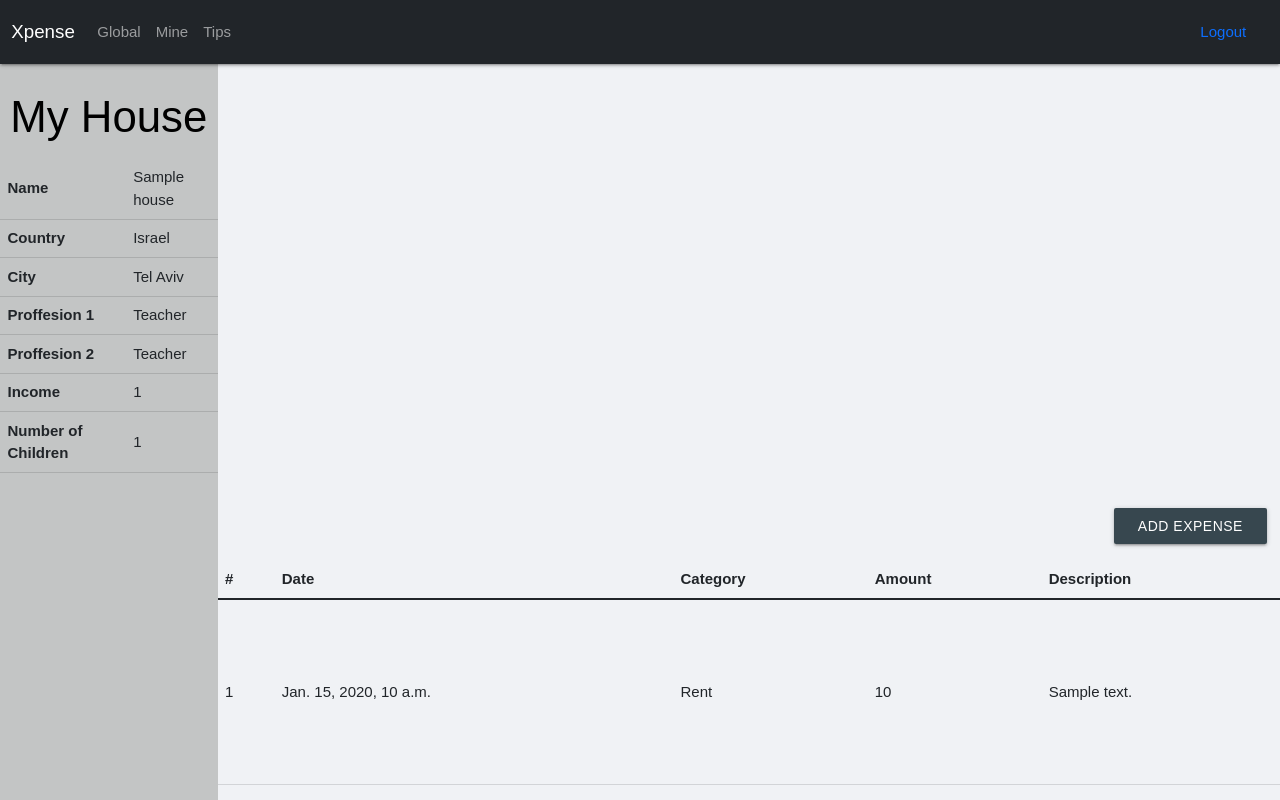
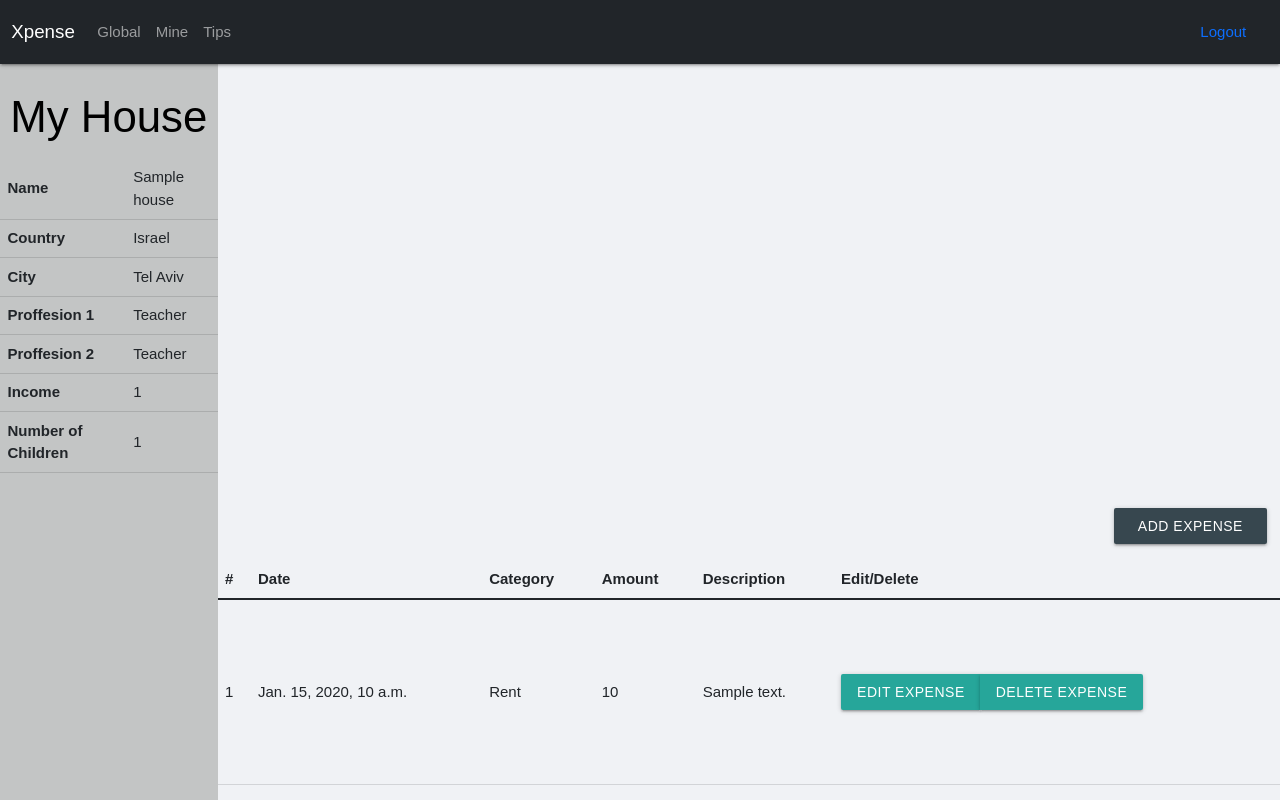
Before and after one commit to redhat-beyond/Xpense, a Django app: page /house/ in a window 1280 px wide. Run offline with Django 4.2, Linux system fonts and the light colour scheme; a user stored in the database is signed in; data comes from the database, SQL or seed files in the repository; tables that the repository leaves empty hold one stand-in row (values such as "Sample post"); some libraries are stand-ins or nearby versions.

Commit message:
Add the option to edit and delete expense of my house - add buttons of the options to my house expense table - add views - add tests
Signed-off-by: Shelly Golden <shelly.golden@gmail.com>

```diff
--- a/house/constants.py
+++ b/house/constants.py
@@ -10,3 +10,4 @@ LOGIN_PAGE_ROUTE = 'login/login.html'
 USER_LOGIN_PAGE_ROUTE = 'registration/login.html'
 USER_SIGNUP_ROUTE = 'registration/signup.html'
 HOUSE_CREATE_ROUTE = 'house_view/house_create.html'
+MINE_EDIT_EXPENSE_ROUTE = 'house_view/edit_expense.html'
--- a/house/urls.py
+++ b/house/urls.py
@@ -8,4 +8,6 @@ urlpatterns = [
     path('house_create/', views.house_create, name='house_create'),
     path('house/', views.house_view, name='house_view'),
     path('house/add_expense/', views.add_expense, name='add_expense'),
+    path('house/edit_expense/<int:id>/', views.edit_expense, name='edit_expense'),
+    path('house/delete_expense/<int:id>/', views.delete_expense, name='delete_expense'),
 ]
--- a/house/views.py
+++ b/house/views.py
@@ -1,6 +1,6 @@
 from django.contrib.auth.decorators import login_required
 from django.http import HttpResponseRedirect
-from django.shortcuts import render
+from django.shortcuts import render, get_object_or_404
 from expenses.models import Expenses
 from house.constants import (
     HOME_PAGE_ROUTE,
@@ -8,6 +8,7 @@ from house.constants import (
     MINE_PAGE_ROUTE,
     HOUSE_CREATE_ROUTE,
     MINE_ADD_EXPENSE_ROUTE,
+    MINE_EDIT_EXPENSE_ROUTE,
 )
 from .forms import HouseForm, HouseCreationForm, ExpenseForm
 from .models import House
@@ -94,3 +95,36 @@ def house_create(request):
         house_form = HouseCreationForm()
 
     return render(request, HOUSE_CREATE_ROUTE, {'form': house_form, 'msg': error_message})
+
+
+@login_required
+def edit_expense(request, id):
+    user = request.user
+    house = user.house
+    expenses_list = Expenses.objects.filter(house_name=house)
+    expense = get_object_or_404(Expenses, pk=id)
+    if expense not in expenses_list:
+        request.status_code = 400
+        return request
+    form = ExpenseForm(request.POST or None, instance=expense)
+    context = {'form': form}
+    if request.method == 'POST':
+        if form.is_valid():
+            expense = form.save(commit=False)
+            expense.save()
+            return HttpResponseRedirect('/../house')
+    else:
+        return render(request, MINE_EDIT_EXPENSE_ROUTE, context)
+
+
+@login_required
+def delete_expense(request, id):
+    user = request.user
+    house = user.house
+    expenses_list = Expenses.objects.filter(house_name=house)
+    expense = get_object_or_404(Expenses, pk=id)
+    if expense not in expenses_list:
+        request.status_code = 400
+        return request
+    expense.delete()
+    return HttpResponseRedirect('/../house')
--- a/templates/house_view/expenses_table.html
+++ b/templates/house_view/expenses_table.html
@@ -1,5 +1,5 @@
 {%block table%}
-<table border="1" class="table" style="text-align: center">
+<table class="table" style="text-align: center">
   <thead>
     <tr>
       <th>#</th>
@@ -7,6 +7,7 @@
       <th>Category</th>
       <th>Amount</th>
       <th>Description</th>
+      <th>Edit/Delete</th>
     </tr>
   </thead>
   <tbody>
@@ -17,6 +18,12 @@
       <td>{{ expense.category }}</td>
       <td>{{ expense.amount }}</td>
       <td>{{ expense.description }}</td>
+      <td>
+          <div class="btn-group" role="group">
+            <a class="btn btn-secondary" href="edit_expense/{{ expense.id }}" role="button">Edit Expense</a>
+            <a class="btn btn-secondary" href="delete_expense/{{ expense.id }}" role="button">Delete Expense</a>
+          </div>
+      </td>
     </tr>
     {% empty %}
     <tr>
```
Also changed, not shown: templates/house_view/edit_expense.html (added, +14 -0 lines), tests/const.py (+4 -1 lines), tests/house_tests.py (+0 -2 lines), tests/my_house_tests.py (+65 -10 lines), tests/test_expenses.py (+17 -11 lines), expenses/test/test_expenses.py (deleted), house/tests/house_tests.py (deleted).
